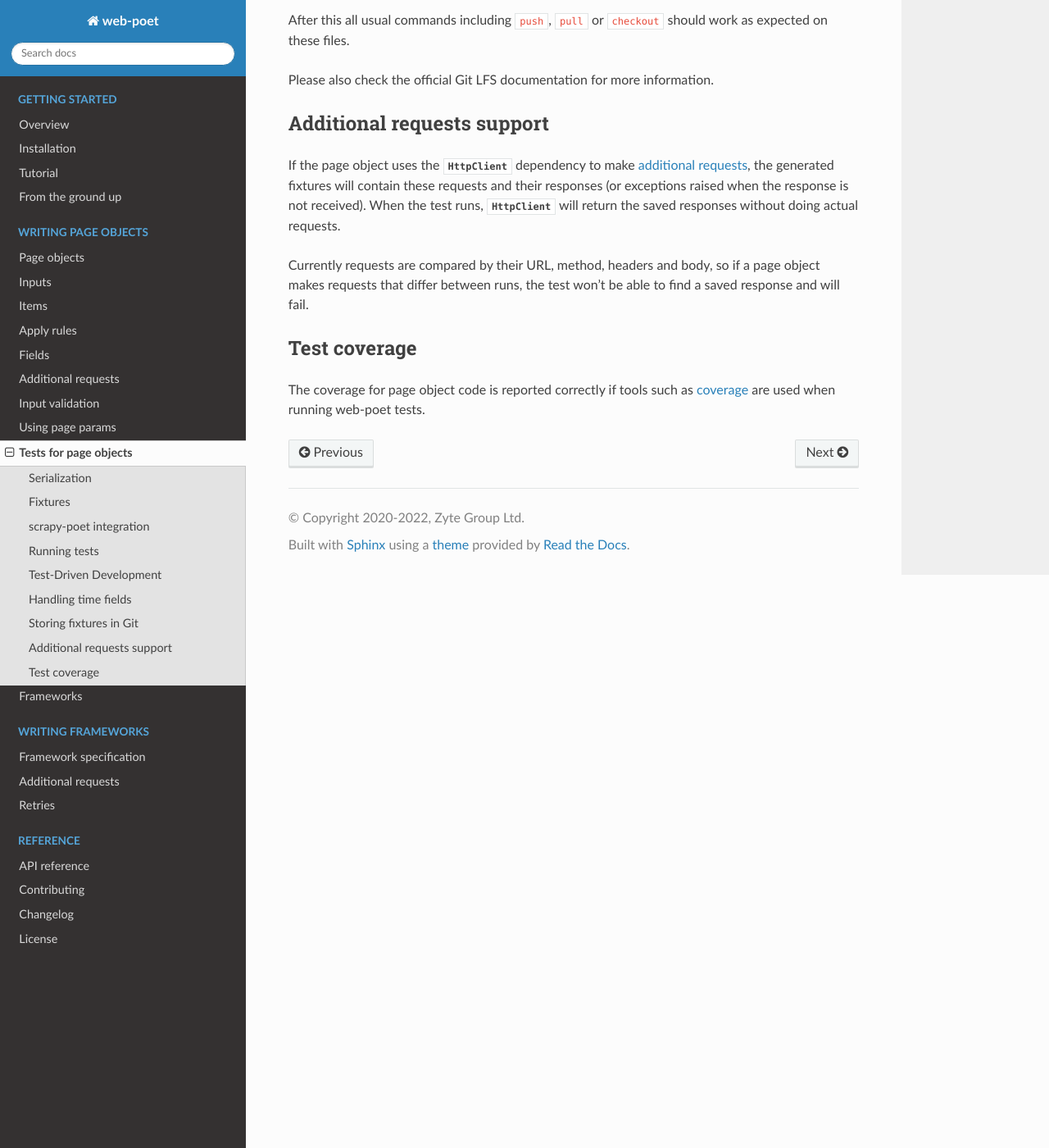
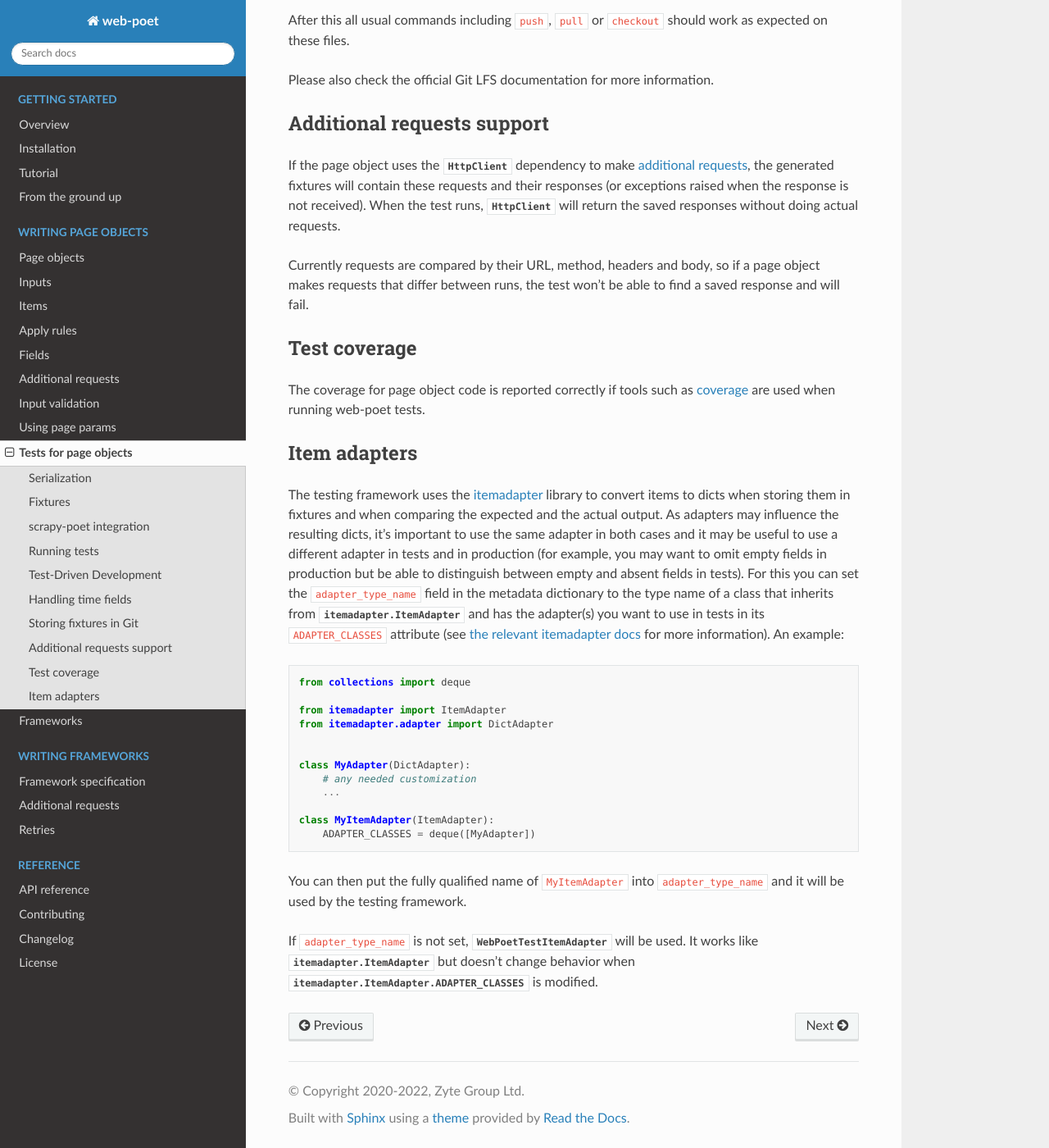
Before and after one commit to scrapinghub/web-poet, a Sphinx documentation site: the page built from docs/page-objects/testing.rst, in a window 1280 px wide and 1400 px high, scrolled down 5821 px. Shown: the whole window at 82% size. Built offline with Sphinx 7.4.7 and the Read the Docs theme 2.0.0, drawn with Linux system fonts in a browser that asks for light colours.

Commit message:
Add docs for adapter_type_name.

```diff
--- a/docs/page-objects/testing.rst
+++ b/docs/page-objects/testing.rst
@@ -322,3 +322,42 @@ The coverage for page object code is reported correctly if tools such as
 `coverage`_ are used when running web-poet tests.
 
 .. _coverage: https://coverage.readthedocs.io/
+
+Item adapters
+=============
+
+The testing framework uses the itemadapter_ library to convert items to dicts
+when storing them in fixtures and when comparing the expected and the actual
+output. As adapters may influence the resulting dicts, it's important to use
+the same adapter in both cases and it may be useful to use a different adapter
+in tests and in production (for example, you may want to omit empty fields in
+production but be able to distinguish between empty and absent fields in
+tests). For this you can set the ``adapter_type_name`` field in the metadata
+dictionary to the type name of a class that inherits from
+:class:`itemadapter.ItemAdapter` and has the adapter(s) you want to use in
+tests in its ``ADAPTER_CLASSES`` attribute (see `the relevant itemadapter
+docs`_ for more information). An example::
+
+    from collections import deque
+
+    from itemadapter import ItemAdapter
+    from itemadapter.adapter import DictAdapter
+
+
+    class MyAdapter(DictAdapter):
+        # any needed customization
+        ...
+
+    class MyItemAdapter(ItemAdapter):
+        ADAPTER_CLASSES = deque([MyAdapter])
+
+You can then put the fully qualified name of ``MyItemAdapter`` into
+``adapter_type_name`` and it will be used by the testing framework.
+
+If ``adapter_type_name`` is not set,
+:class:`~web_poet.testing.itemadapter.WebPoetTestItemAdapter` will be used.
+It works like :class:`itemadapter.ItemAdapter` but doesn't change behavior when
+:attr:`itemadapter.ItemAdapter.ADAPTER_CLASSES` is modified.
+
+.. _itemadapter: https://github.com/scrapy/itemadapter
+.. _the relevant itemadapter docs: https://github.com/scrapy/itemadapter/#multiple-adapter-classes
```
